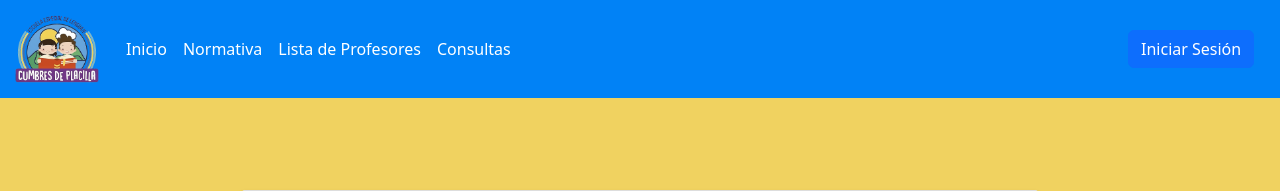
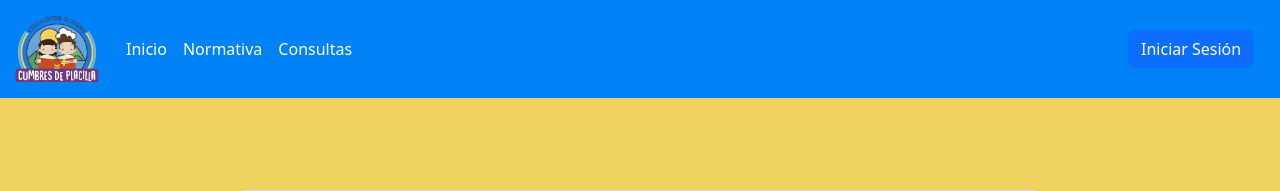
Before and after one commit to Saesres/ProyectoCumbres, a Django app: page /SitioWeb/estadoConsulta/9 in a window 1280 px wide. Shown: the top 191 px of the page. Run offline with Django 4.2, Linux system fonts and the light colour scheme; data comes from the database, SQL or seed files in the repository; both versions use the stored data as it was after the commit.

Commit message:
modified:   ProyectoCumbres/__pycache__/__init__.cpython-312.pyc 	modified:   ProyectoCumbres/__pycache__/settings.cpython-312.pyc 	modified:   ProyectoCumbres/__pycache__/urls.cpython-312.pyc 	modified:   ProyectoCumbres/__pycache__/wsgi.cpython-312.pyc 	modified:   SitioWeb/__pycache__/__init__.cpython-312.pyc 	modified:   SitioWeb/__pycache__/admin.cpython-312.pyc 	modified:   SitioWeb/__pycache__/apps.cpython-312.pyc 	modified:   SitioWeb/__pycache__/forms.cpython-312.pyc 	modified:   SitioWeb/__pycache__/models.cpython-312.pyc 	modified:   SitioWeb/__pycache__/urls.cpython-312.pyc 	modified:   SitioWeb/__pycache__/views.cpython-312.pyc 	modified:   SitioWeb/migrations/__pycache__/0001_initial.cpython-312.pyc 	modified:   SitioWeb/migrations/__pycache__/0002_delete_asistente_delete_imagen_delete_utp_and_more.cpython-312.pyc 	modified:   SitioWeb/migrations/__pycache__/0003_curso_consulta_apoderado_c_alter_consulta_table_and_more.cpython-312.pyc 	modified:   SitioWeb/migrations/__pycache__/0004_consulta_estado_c.cpython-312.pyc 	modified:   SitioWeb/migrations/__pycache__/0005_consulta_respuesta_c.cpython-312.pyc 	modified:   SitioWeb/migrations/__pycache__/0006_alter_consulta_curso.cpython-312.pyc 	modified:   SitioWeb/migrations/__pycache__/__init__.cpython-312.pyc 	modified:   SitioWeb/templates/paginas/estadoConsulta.html 	modified:   db.sqlite3

```diff
--- a/SitioWeb/templates/paginas/estadoConsulta.html
+++ b/SitioWeb/templates/paginas/estadoConsulta.html
@@ -25,9 +25,11 @@
           <li class="nav-item">
             <a class="nav-link nav-item-custom" href='{%static "/PDF/normativaEjemplo.pdf"%}' target="_blank" rel="noopener noreferrer">Normativa</a>
           </li>
-          <li class="nav-item" id="btnAdmin">
-            <a class="nav-link nav-item-custom" href="{%url 'listarProfesor'%}" target="_blank" rel="noopener noreferrer">Lista de Profesores</a>
+          {%  if perms.SitioWeb.view_profesor %}
+          <li class="nav-item">
+              <a class="nav-link nav-item-custom" href="{% url 'listarProfesor' %}" target="_blank" rel="noopener noreferrer">Gestión de Profesores</a>
           </li>
+          {%  endif %}
           <li class="nav-item" id="btnConsultas">
             <a class="nav-link nav-item-custom" href="{%url 'listarConsulta'%}" target="_blank" rel="noopener noreferrer">Consultas</a>
           </li>
```
Also changed, not shown: db.sqlite3.
